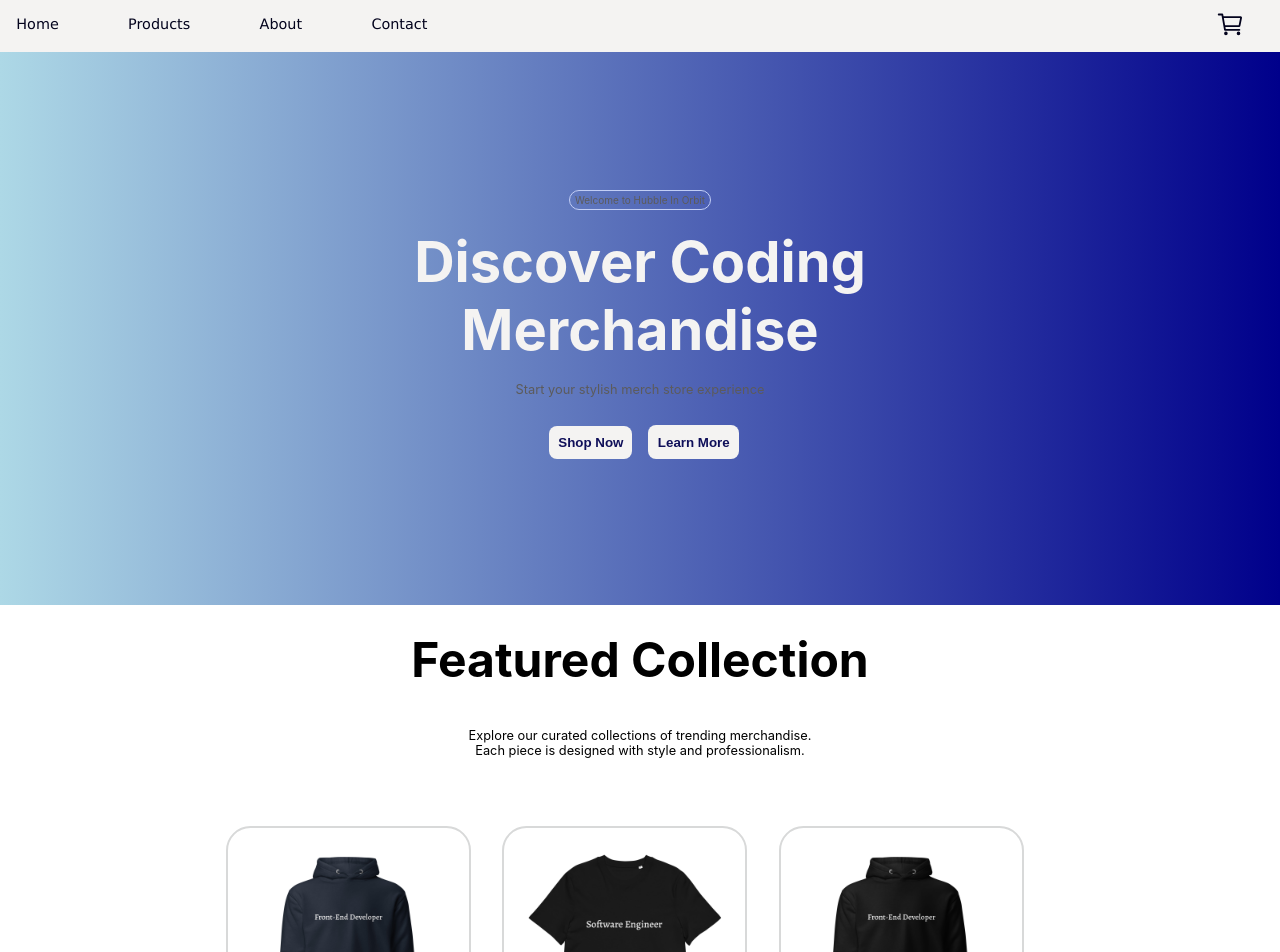
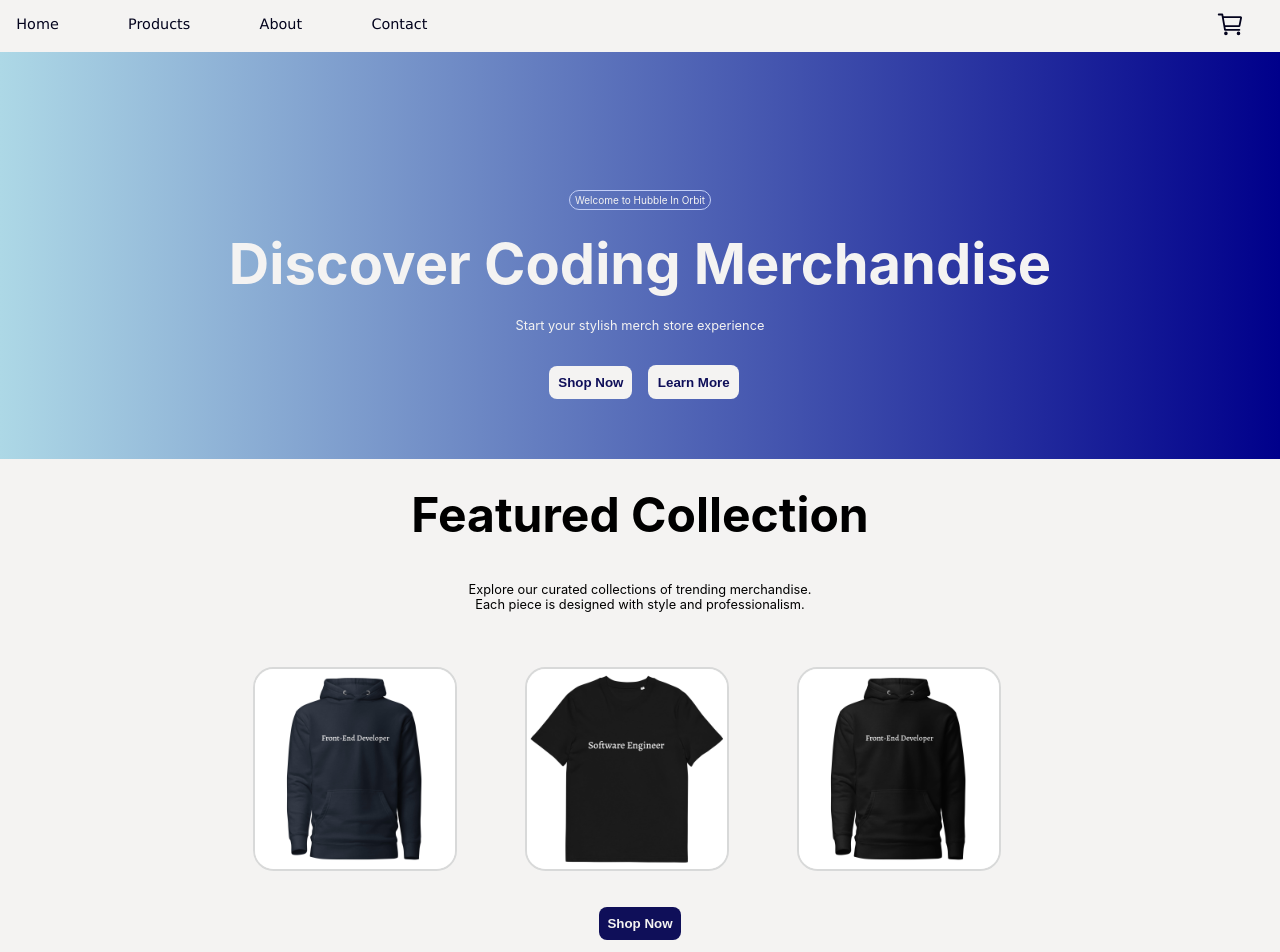
Before and after one commit to audrey06lee05/coding-merch-store, a React (Create React App) app: page / in a window 1280 px wide. Shown: the top 952 px of the page. Built offline with nearby package versions, Linux system fonts and the light colour scheme.

Commit message:
restructured homepage.js and css

```diff
--- a/src/components/ProductCard.js
+++ b/src/components/ProductCard.js
@@ -4,7 +4,7 @@ import { Link } from "react-router-dom";
 
 const ProductCard = ({ product }) => {
   return (
-    <Link to={`/product/${product.id}`} className="product-cards">
+    <Link to={`/product/${product.id}`} className="product-card-comp">
       <img
         src={product.img}
         alt={product.name}
--- a/src/pages/HomePage.css
+++ b/src/pages/HomePage.css
@@ -1,12 +1,9 @@
 /* style.css */
 
-.header {
+header {
   background-image: linear-gradient(to right, lightblue, darkblue);
   color: #f4f3f2;
   padding: 10%;
-}
-
-.header-content {
   display: flex;
   flex-direction: column;
   justify-content: center;
@@ -14,16 +11,21 @@
   text-align: center;
 }
 
-#welcome-text {
+header .welcome-text {
   border: 1px solid rgb(194, 206, 246);
+  color: #f4f3f2;
   border-radius: 30px;
   padding: 5px;
   font-size: 10px;
 }
 
-.header-content h1 {
+header h1 {
   font-size: 350%;
   margin: 1%;
+}
+
+header .header-text {
+  color: #f4f3f2;
 }
 
 .header-content-btns {
@@ -34,7 +36,7 @@
   margin: 2%;
 }
 
-.header-content button {
+.header-content-btns button {
   font-weight: bold;
   color: rgb(15, 15, 89);
   border-radius: 8px;
@@ -44,16 +46,13 @@
   white-space: nowrap;
 }
 
-.header-content button:hover {
+.header-content-btns button:hover {
   background-color: rgb(15, 15, 89);
   color: #f4f3f2;
 }
 
-.section {
+section {
   background-color: #f4f3f2;
-}
-
-.featured-collection {
   display: flex;
   flex-direction: column;
   justify-content: center;
@@ -61,17 +60,13 @@
   text-align: center;
 }
 
-.featured-collection h2 {
-  display: flex;
-  justify-content: center;
-  align-items: center;
-  text-align: center;
+section h2 {
   font-size: 300%;
   margin: 7%;
   margin: 2%;
 }
 
-.featured-collection p {
+section p {
   font-size: 80%;
   margin: 2%;
   margin-top: 1%;
@@ -81,14 +76,21 @@
   display: flex;
   justify-content: center;
   align-items: center;
+  text-align: center;
   gap: 35px;
   margin-top: 2%;
+}
+
+.product-card-comp {
+  text-align: center; /* Ensures text content is centered */
+  width: 200px; /* Adjust width as needed */
+  max-width: 100%; /* Ensure it doesn't exceed container width */
 }
 
 .product-cards img {
   border: 2px solid rgb(216, 217, 217);
   border-radius: 10%;
-  padding: 10%;
+  width: 100%;
 }
 
 .product-cards img:hover {
@@ -96,19 +98,26 @@
 }
 
 .featured-collection-btn {
+  display: flex;
+  justify-content: center;
+  align-items: center;
+}
+
+.featured-collection-btn button {
   font-weight: bold;
   color: #f4f3f2;
   border-radius: 8px;
   border-color: transparent;
   background: rgb(15, 15, 89);
-  padding: 1%;
   margin-top: 30px;
   margin-bottom: 30px;
   margin-left: auto;
   margin-right: auto;
+  padding: 10%;
+  white-space: nowrap;
 }
 
-.featured-collection-btn:hover {
+.featured-collection-btn button:hover {
   background-color: #f4f3f2;
   color: rgb(15, 15, 89);
   cursor: pointer;
--- a/src/pages/HomePage.js
+++ b/src/pages/HomePage.js
@@ -59,11 +59,10 @@ const products = [
 const HomePage = () => {
   return (
     <div>
-      <header className="header">
-        <div className="header-content">
-          <p id="welcome-text">Welcome to Hubble In Orbit</p>
+      <header>
+        <p className="welcome-text">Welcome to Hubble In Orbit</p>
         <h1>Discover Coding Merchandise</h1>
-          <p>Start your stylish merch store experience</p>
+        <p className="header-text">Start your stylish merch store experience</p>
         <div className="header-content-btns">
           <Link to="/product">
             <button>Shop Now</button>
@@ -72,9 +71,8 @@ const HomePage = () => {
             <button>Learn More</button>
           </Link>
         </div>
-        </div>
       </header>
-      <section className="featured-collection">
+      <section>
         <h2>Featured Collection</h2>
         <p>
           Explore our curated collections of trending merchandise. <br />
@@ -85,7 +83,9 @@ const HomePage = () => {
           <ProductCard product={products[5]} />
           <ProductCard product={products[2]} />
         </div>
-        <button className="featured-collection-btn">Shop Now</button>
+        <div className="featured-collection-btn">
+          <button>Shop Now</button>
+        </div>
       </section>
     </div>
   );
```
Lines whose indentation alone changed are shown as unchanged.
